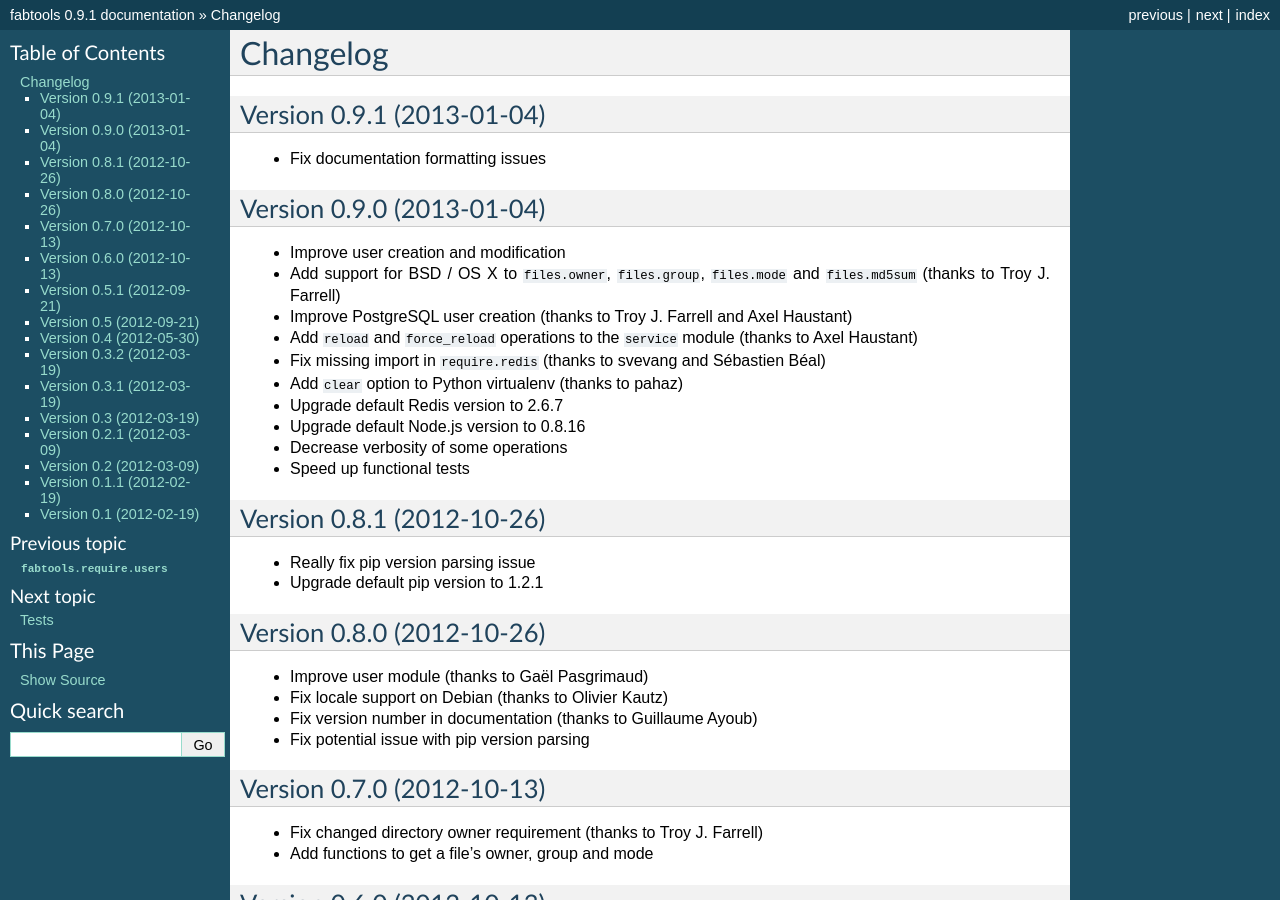
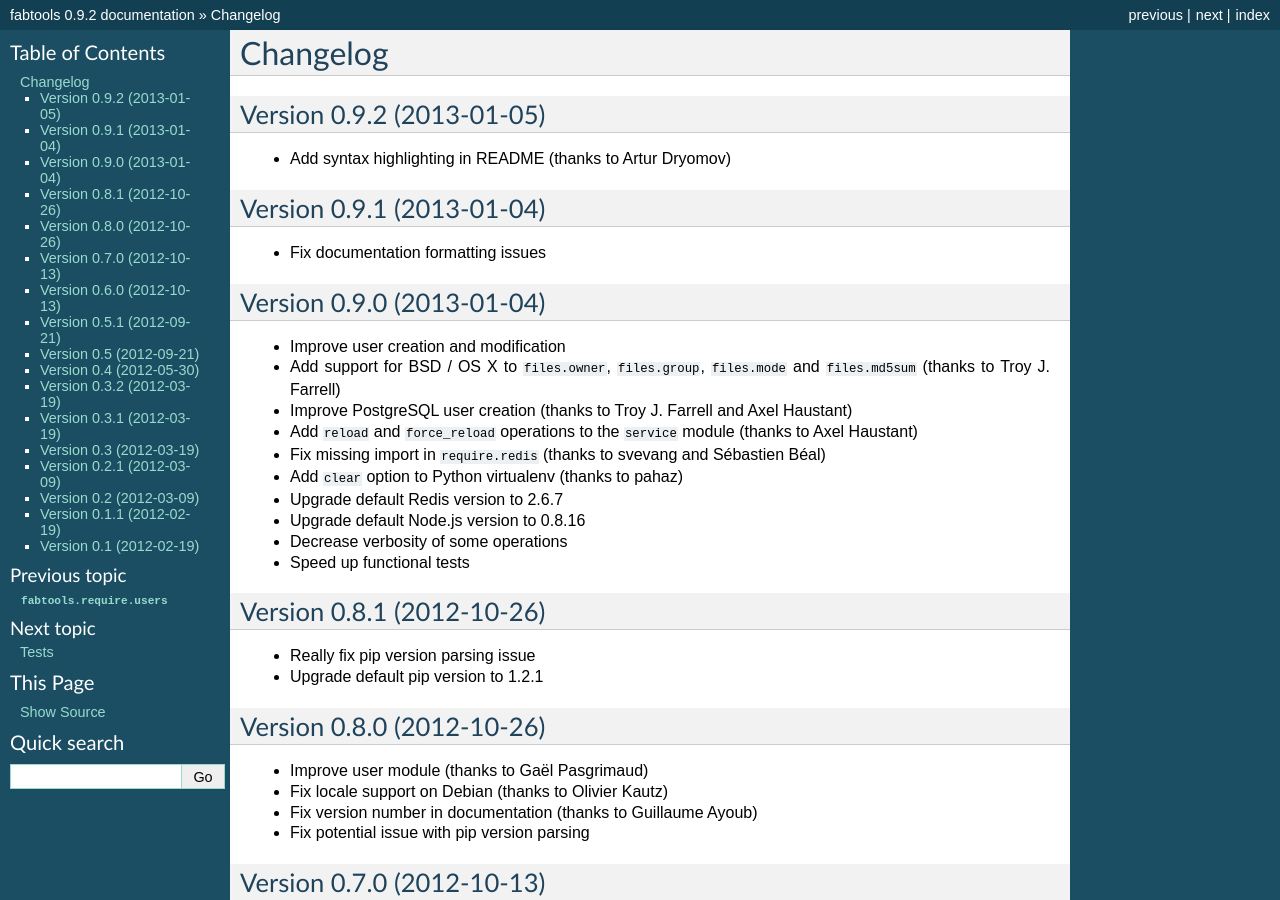
Before and after one commit to fabtools/fabtools, a Sphinx documentation site: the page built from docs/CHANGELOG.rst, in a window 1280 px wide and 900 px high. Built offline with Sphinx 7.4.7, drawn with Linux system fonts in a browser that asks for light colours; some of the changed text lies outside the part shown.

Commit message:
Prepare 0.9.2 release

```diff
--- a/docs/CHANGELOG.rst
+++ b/docs/CHANGELOG.rst
@@ -1,5 +1,10 @@
 Changelog
 =========
+
+Version 0.9.2 (2013-01-05)
+--------------------------
+
+* Add syntax highlighting in README (thanks to Artur Dryomov)
 
 Version 0.9.1 (2013-01-04)
 --------------------------
--- a/setup.py
+++ b/setup.py
@@ -14,7 +14,7 @@
 
 setup(
     name='fabtools',
-    version='0.9.1',
+    version='0.9.2',
     description='Tools for writing awesome Fabric files',
     long_description=read('README.rst') + '\n' + read('docs/CHANGELOG.rst'),
     author='Ronan Amicel',
```
